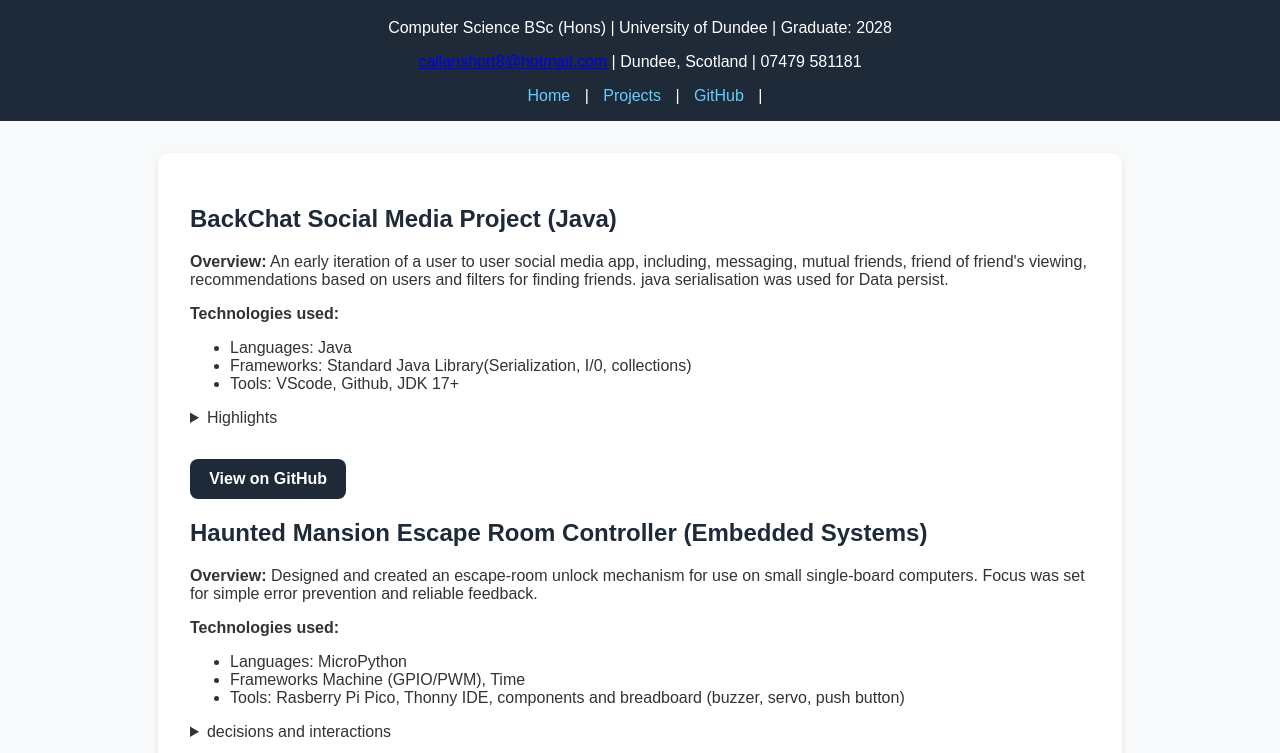
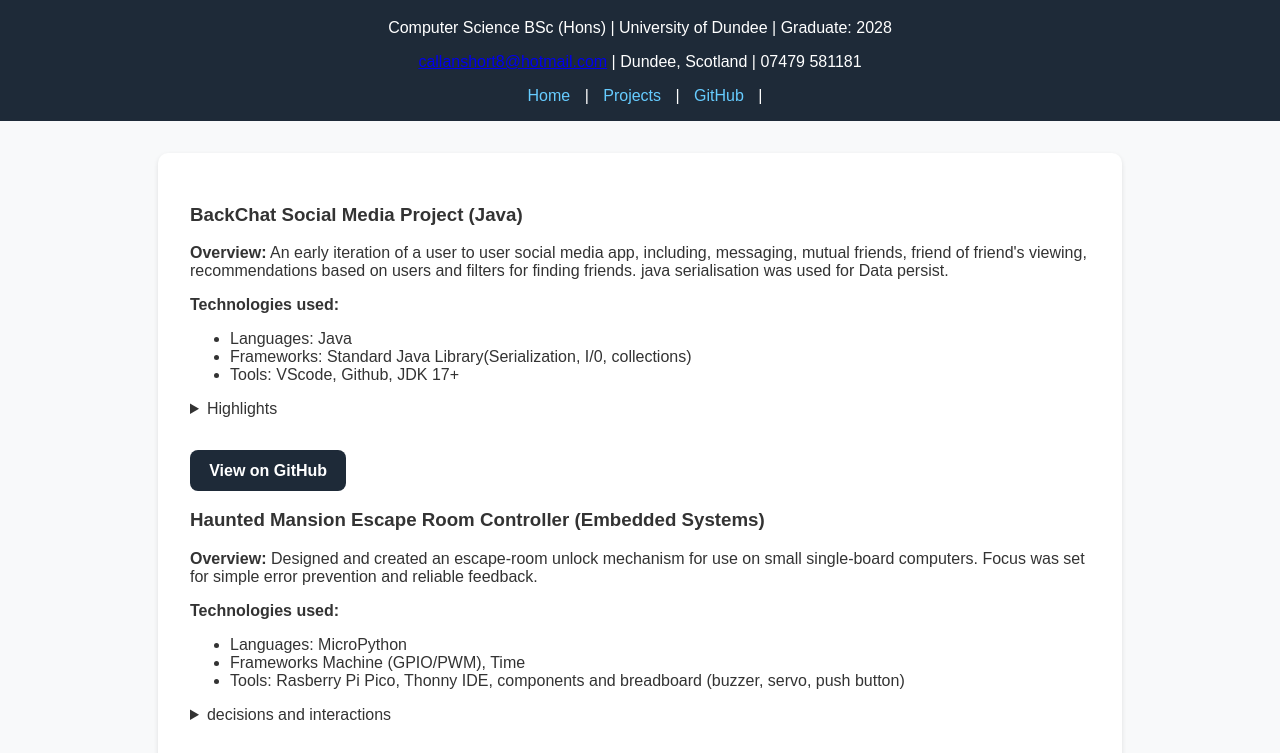
Before and after one commit to Callanshort8/CallanShortPortfolio, a plain HTML site: page Projects.html in a window 1280 px wide. Shown: the part 77-830 px from the top of the page. Drawn offline with Linux system fonts and the light colour scheme.

Commit message:
Change headings from h2 to h3 for projects

```diff
--- a/Projects.html
+++ b/Projects.html
@@ -22,7 +22,7 @@
 
     <section id="Projects">
       <article>
-        <h2>BackChat Social Media Project (Java)</h2>
+        <h3>BackChat Social Media Project (Java)</h3>
         <p><strong>Overview:</strong> An early iteration of a user to user social media app, including, messaging, mutual friends, friend of friend's viewing, recommendations based on users and filters for finding friends. java serialisation was used for Data persist.</p>
         <p><strong>Technologies used:</strong></p>
         <ul>
@@ -53,7 +53,7 @@
       </article>
 
        <article class="project">
-        <h2>Haunted Mansion Escape Room Controller (Embedded Systems)</h2>
+        <h3>Haunted Mansion Escape Room Controller (Embedded Systems)</h3>
         <p><strong>Overview:</strong> Designed and created an escape-room unlock mechanism for use on small single-board computers. Focus was set for simple error prevention and reliable feedback. </p>
         <p><strong>Technologies used:</strong></p>
          <ul>
@@ -80,7 +80,7 @@
        </article>
 
        <article class="project">
-         <h2>Dundee Law Car Wash - Responsive Website (Bootstrap)</h2>
+         <h3>Dundee Law Car Wash - Responsive Website (Bootstrap)</h3>
          <p><Strong>Overview:</Strong> I created a promotional website for a fictional car wash where i utilised HTML, CSS and Bootstrap framwork. It showcases available services and demonstrates clean and simple front-end design principles. </p>
          <p><strong>Technologies used:</strong></p>
          <ul>
```
